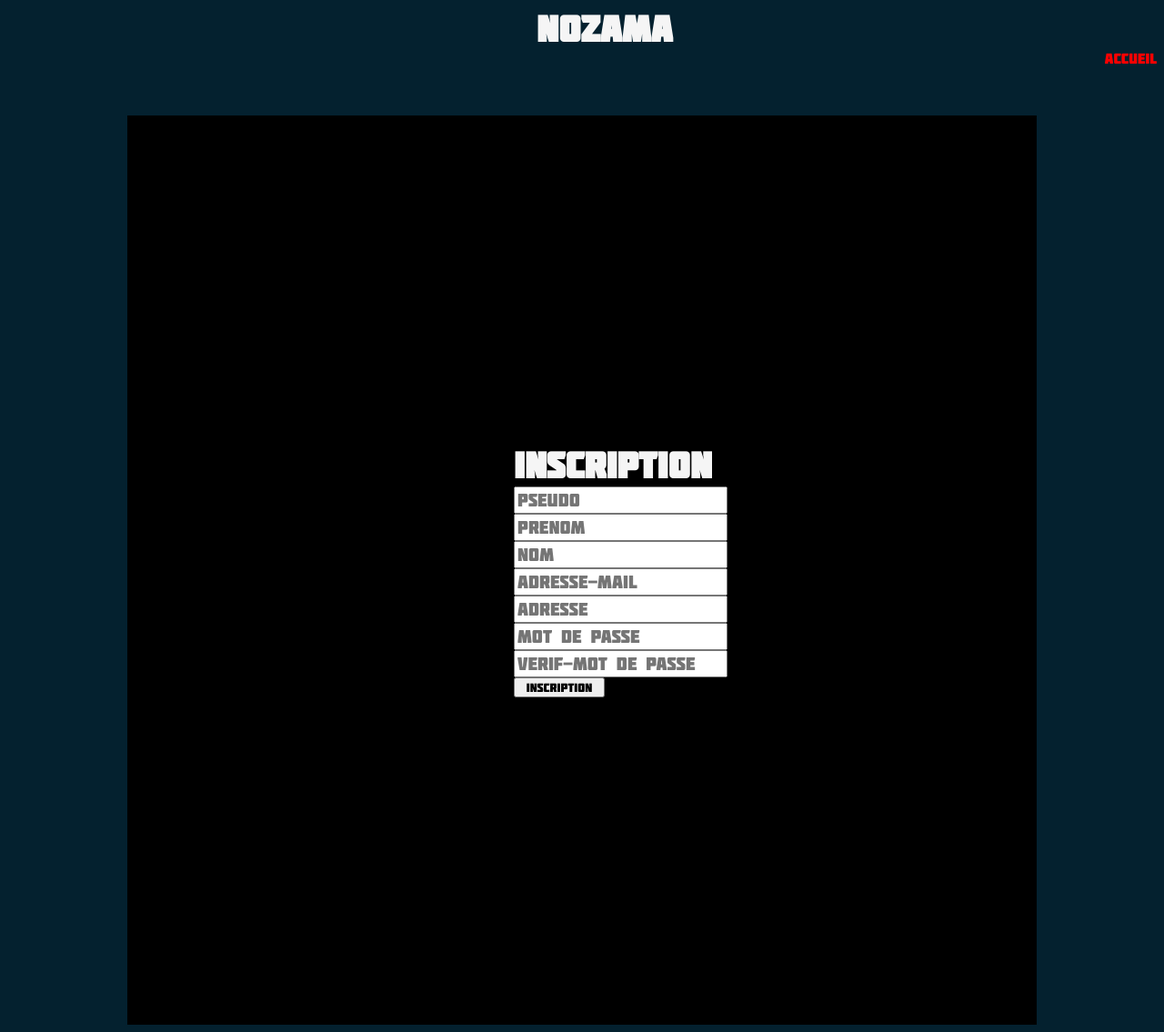
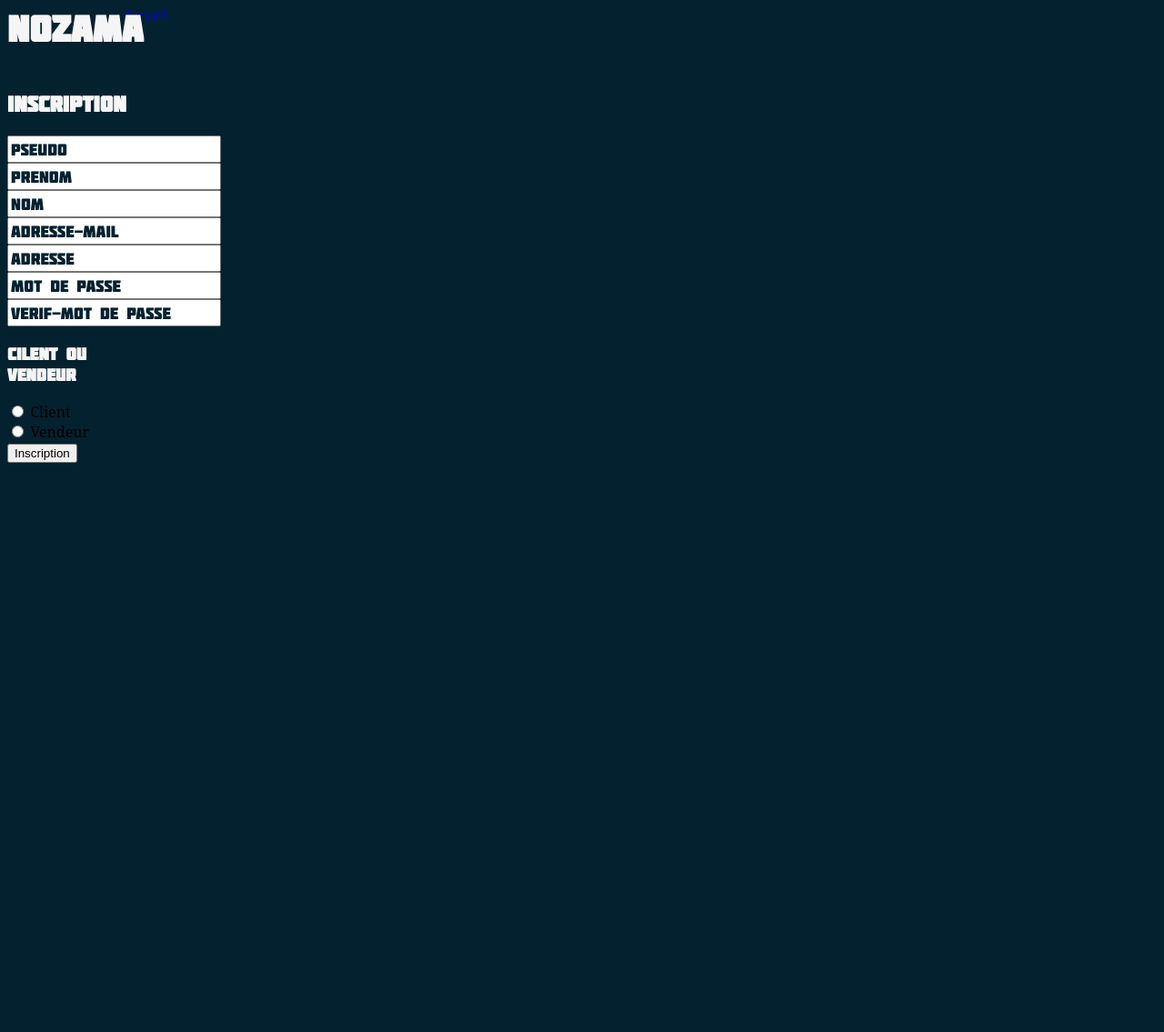
Before and after one commit to CodyneKen/projetWeb, a PHP site: page /inscription2.php in a window 1280 px wide. Shown: the whole page at 91% size. After the commit the page ends 509 px from the top, so only its background shows below. Run offline with PHP 8.4, Linux system fonts and the light colour scheme.

Commit message:
inscription a jour
mais pas connexion

```diff
--- a/inscription2.php
+++ b/inscription2.php
@@ -4,75 +4,14 @@
 	<meta charset="utf-8">
 	<meta name="viewport" content="width=device-width, initial-scale=1">
 	<title>inscription</title>
-	<style type="text/css">
-
-	@font-face { 	font-family: "Molot"; 	src: url('molot.ttf'); }
-	body {
-              background-color:#04212f ;
-            }
-
-            .logo {
-                width:10%;
-                font-family: "Molot";
-                font-size: 40px;
-                float:center;
-
-                position: relative;
-                color: whitesmoke;
-                margin: 0 auto;
-     		width: 100px;
-          }
-          .co {
-
-          	margin: 0 auto;
-     		width: 1000px;
-     		height: 1000px;
-     		background-color: black;
-     		position: relative;
-     		align-content: center;
-          }
-          .bloc{
-          	margin: 0 auto;
-     		width: 150px;
-
-          }
-          h2{
-          	margin: 0 auto;
-     		width: 150px;
-          	font-family: "Molot";
-             font-size: 40px;
-		color: whitesmoke;
-          }
-          button {
-          	margin: 0 auto;
-     		width: 100px;
-     		font-family: "Molot";
-          	width: 100px;
-          	font-size: 40;
-          }
-
-          input {
-          	font-family: "Molot";
-          	font-size: 20px;
-		color: #04212f;
-          }
-          a{
-          	font-family: "Molot";
-          	color: red;
-          	text-decoration: none;
-          	position: relative;
-          	float: right;
-          }
-
-
-	</style>
+	<link rel="stylesheet" type="text/css" href="style.css">
 </head>
 <body>
 
 
 
 	 <div class="logo"><strong>NOZAMA</strong> </div>
-	 <a href="index.php">Accueil</a>
+	 <a class = "accueil" href="index.php">Accueil</a>
 	 <br>
 	<br>
 	<br>
@@ -163,6 +102,15 @@
                 <div class="bloc">
                     <input type="password" name="password_retype"  placeholder="Verif-mot de passe" required="required" autocomplete="off">
                 </div>
+                <h3>Cilent ou Vendeur</h3>
+                <div class="bloc">
+                    <input type="radio" id="client" name="type" value="client">
+                    <label for="client">Client</label>
+                </div>
+                <div class="bloc" >
+                    <input type="radio" id="vendeur" name="type" value="vendeur">
+                    <label for="vendeur">Vendeur</label>
+                </div>
                 <div class="bloc">
                     <button type="submit" >Inscription</button>
                 </div>
--- a/style.css
+++ b/style.css
@@ -44,7 +44,6 @@ text-decoration: none;
 .co {
     width:10%;
     font-family: "serif";
-    color : red;
     float:left;
     align-content: space-between;
     position: relative;
@@ -191,3 +190,69 @@ h3{
     font-family: "Molot";
     color: whitesmoke;
 }
+
+h2{
+    font-family: "Molot";
+    color: whitesmoke;
+}
+
+
+
+/* CSS DE INSCRPTION DE WALID
+body {
+    background-color:#04212f ;
+  }
+
+  .logo {
+      width:10%;
+      font-family: "Molot";
+      font-size: 40px;
+      float:center;
+
+      position: relative;
+      color: whitesmoke;
+      margin: 0 auto;
+   width: 100px;
+}
+.co {
+
+    margin: 0 auto;
+   width: 1000px;
+   height: 1000px;
+   background-color: grey;
+   position: relative;
+   align-content: center;
+}
+.bloc{
+    margin: 0 auto;
+   width: 150px;
+
+}
+h2{
+    margin: 0 auto;
+   width: 150px;
+    font-family: "Molot";
+   font-size: 40px;
+color: whitesmoke;
+}
+button {
+    margin: 0 auto;
+   width: 100px;
+   font-family: "Molot";
+    width: 100px;
+    font-size: 40;
+}
+
+input {
+    font-family: "Molot";
+    font-size: 20px;
+color: #04212f;
+}
+a{
+    font-family: "Molot";
+    color: red;
+    text-decoration: none;
+    position: relative;
+    float: right;
+}
+*/
```
Also changed, not shown: inscription_traitement.php (+18 -36 lines).
